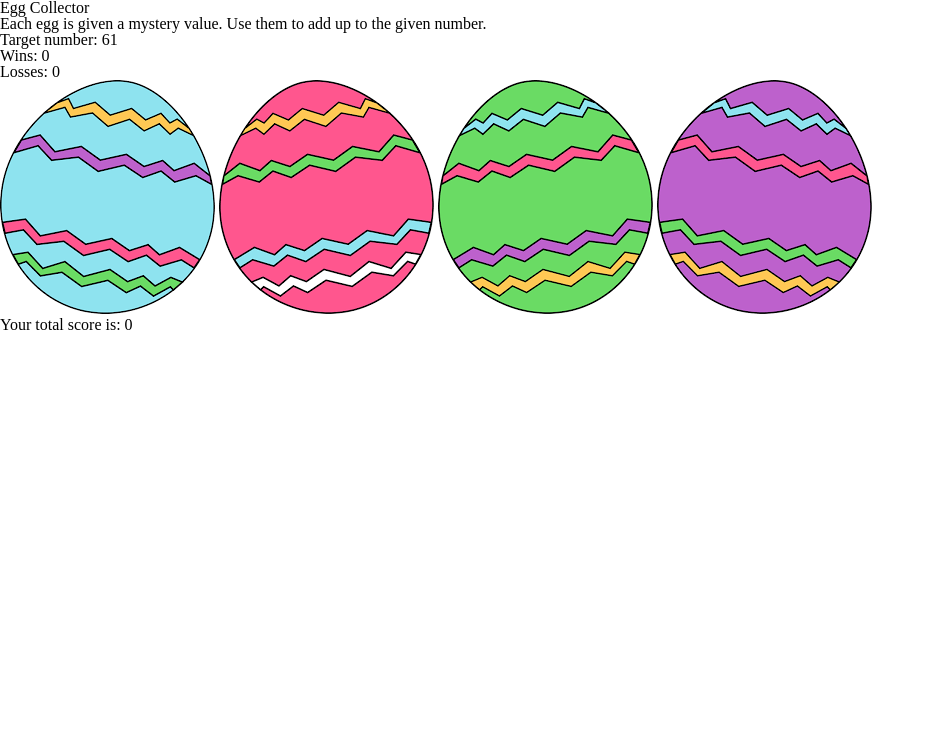
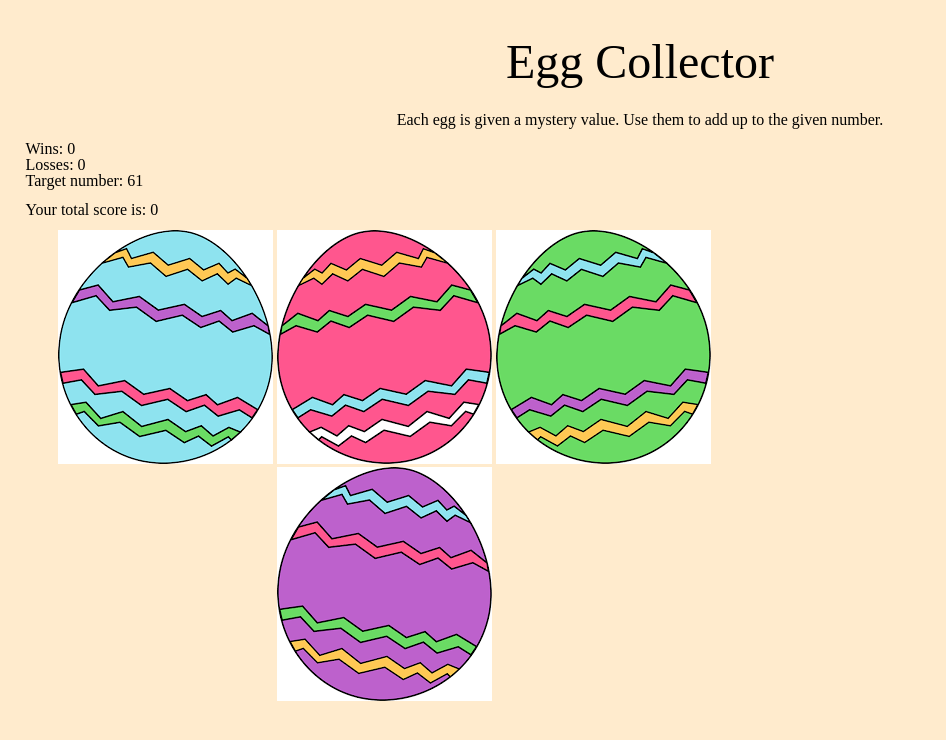
Before and after one commit to NathanLearning/unit-4-game, a plain HTML site: page index.html in a window 1280 px wide. Shown: the whole page, without its empty margins (0-946 px from the left). Drawn offline with nearby package versions, Linux system fonts and the light colour scheme.

Commit message:
Created .css content, moved a few divs in the html.

```diff
--- a/assets/css/style.css
+++ b/assets/css/style.css
@@ -0,0 +1,34 @@
+body {
+    background-color: blanchedalmond;
+}
+
+.container {
+    text-align: center;
+    padding-top: 3%;
+}
+
+.eggCarton {
+    width: 60%;
+    text-align: center;
+}
+
+h1 {
+    font-size: 3rem;
+    padding-bottom: 2%;
+}
+
+.rules {
+    padding-bottom: 1%;
+}
+
+.scoreBoard {
+    text-align: left;
+    padding-bottom: 1%;
+    padding-left: 2%;
+}
+.totalThus {
+    padding-bottom: 1%;
+    text-align: left;
+    padding-left: 2%;
+
+}
--- a/index.html
+++ b/index.html
@@ -20,12 +20,15 @@
             <p>Each egg is given a mystery value. Use them to add up to the given number.</p>
         </div>
 
-        <div class="targetNum"></div>
-
         <div class="scoreBoard">
             <p class="wins"></p>
             <p class="losses"></p>
+            <div class="targetNum"></div>
         </div>
+
+        <div class="totalThus">
+                <p class="scoreCrrnt"></p>
+            </div>
 
         <div class="eggCarton">
             <img id="blueEgg" src="assets/images/blueEgg.png">
@@ -33,11 +36,6 @@
             <img id="greenEgg" src="assets/images/greenEgg.png">
             <img id="purpleEgg" src="assets/images/purpleEgg.png">
         </div>
-
-        <div class="totalThus">
-            <p class="scoreCrrnt"></p>
-        </div>
-
     </main>
 
     <script src="assets/javascript/game.js"></script>
```
